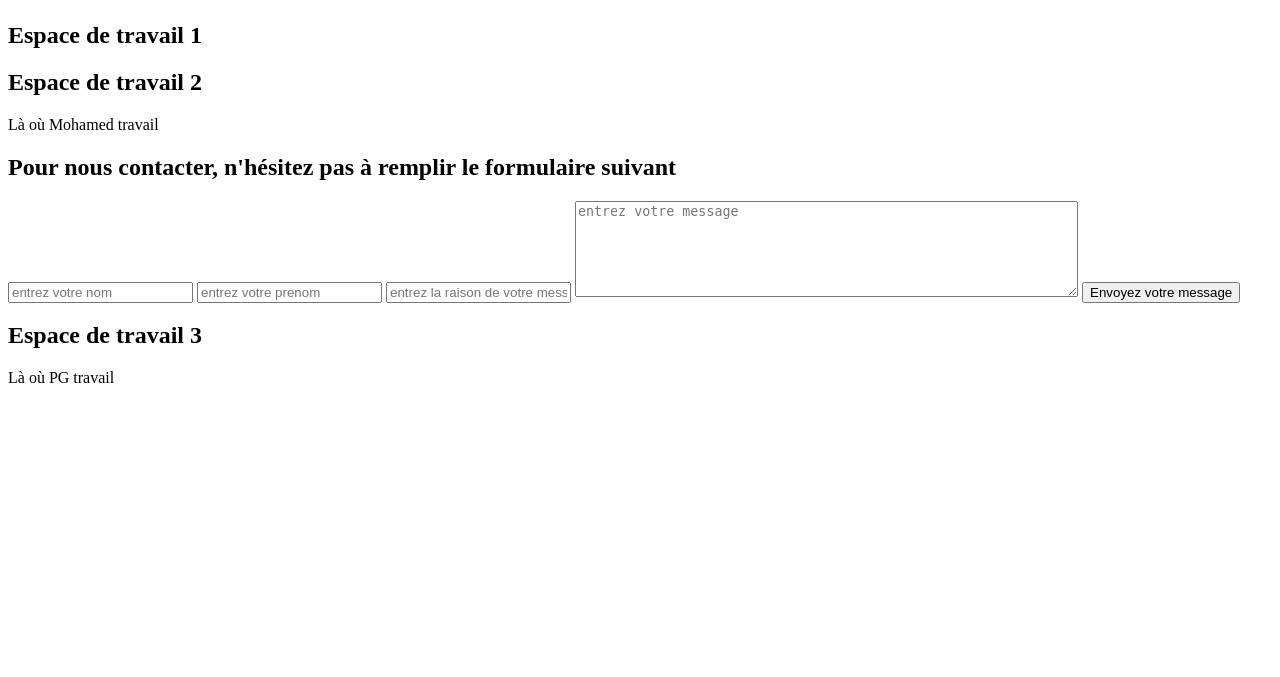
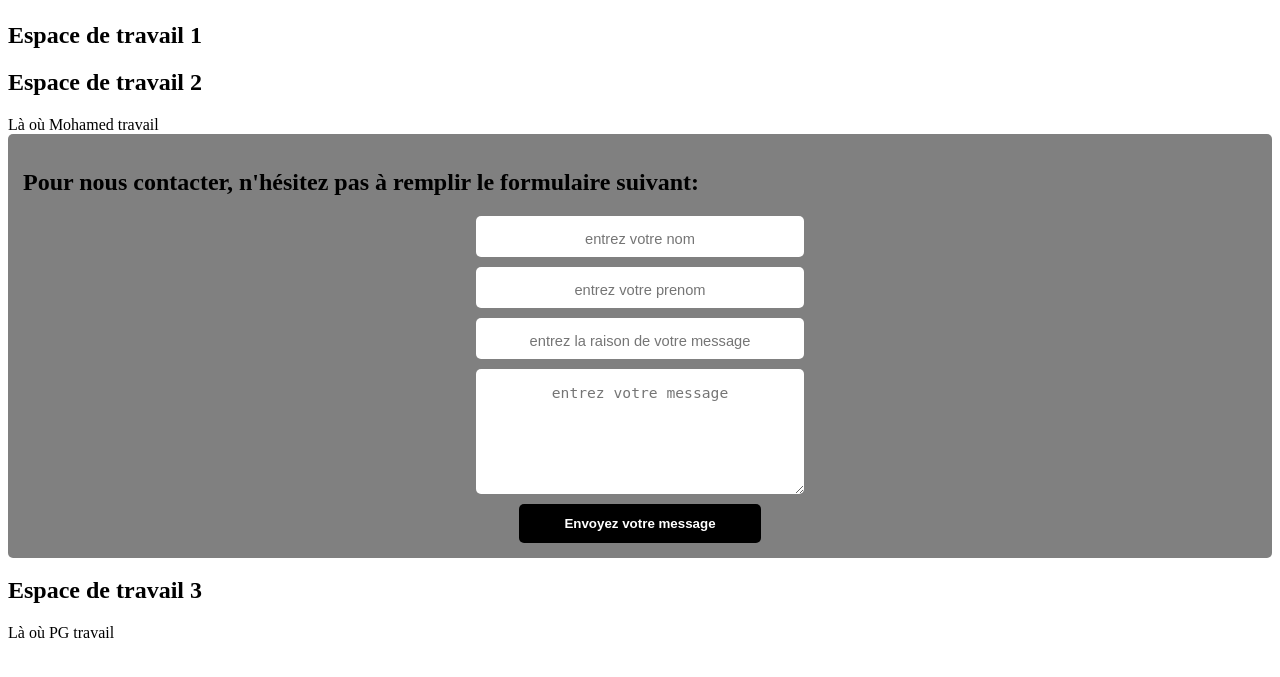
Before and after one commit to MadmaxJafor/ThreeFingers, a PHP site: page / in a window 1280 px wide. Shown: the part 58-735 px from the top of the page. Run offline with PHP 8.4, Linux system fonts and the light colour scheme.

Commit message:
ajout du css pour le formulaire de contact

```diff
--- a/assets/css/style_2.css
+++ b/assets/css/style_2.css
@@ -0,0 +1,54 @@
+#formulaire-contact
+{
+    background-color:grey;
+    padding: 15px;
+    margin-bottom: 5px;
+    border-radius: 5px;
+}
+
+form
+{
+    text-align: center;
+    margin-top: 0;
+    display: flex;
+    flex-direction: column;
+    align-items: center;
+}
+
+#bouton
+{
+    background-color: black;
+    padding: 12px 45px;
+    border-radius: 5px;
+    color: white;
+    border: none;
+    outline: none;
+    margin: 0;
+    font-weight: bold;
+}
+#bouton:hover
+{
+    color: white;
+    background-color:red;
+    box-shadow: none;
+}
+
+textarea
+{
+    height: 100px;
+}
+
+input, textarea
+{
+    display: flex;
+    margin-bottom: 10px;
+    font-size: 11pt;
+    padding: 15px 10px 10px;
+    border: 1px ;
+    background-color: white;
+    color: #787575;
+    border-radius: 5px;
+    width: 25%;
+    outline: none;
+    text-align: center;
+}
--- a/espace_de_travail2.php
+++ b/espace_de_travail2.php
@@ -5,13 +5,13 @@
 Là où Mohamed travail
 
 <section id="formulaire-contact">
-    <h2>Pour nous contacter, n'hésitez pas à remplir le formulaire suivant</h2>
+    <h2>Pour nous contacter, n'hésitez pas à remplir le formulaire suivant: </h2>
     <form action="#formulaire-contact" method="POST">
     <input type="text" name="nom" required placeholder="entrez votre nom">
     <input type="text" name="prenom" required placeholder="entrez votre prenom">
     <input type="text" name="raison" placeholder="entrez la raison de votre message">
     <textarea name="message" cols="60" rows="6" required placeholder="entrez votre message"></textarea>
-    <button type="submit">Envoyez votre message</button>
+    <button id="bouton" type="submit">Envoyez votre message</button>
 
     </form>
 </section>
```
